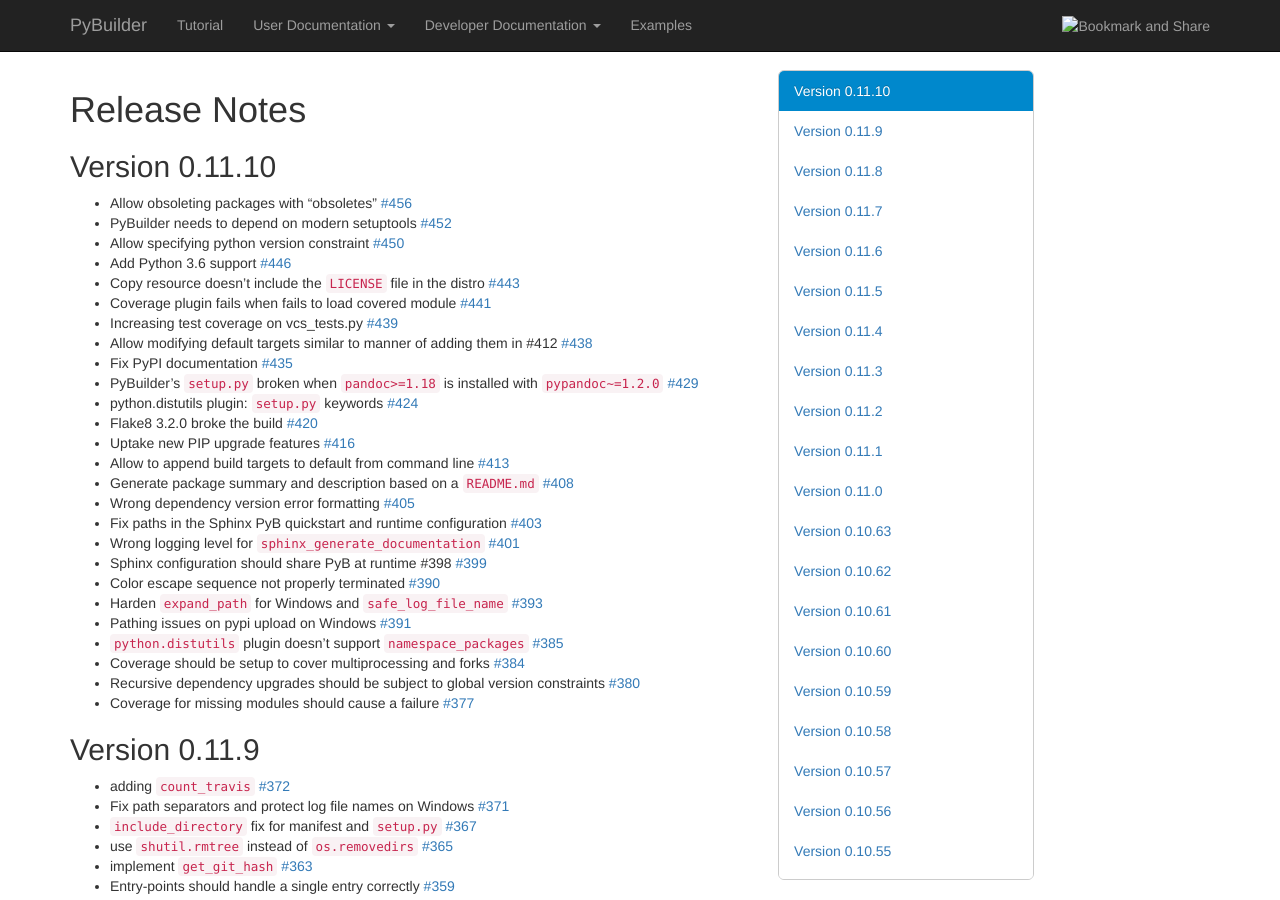
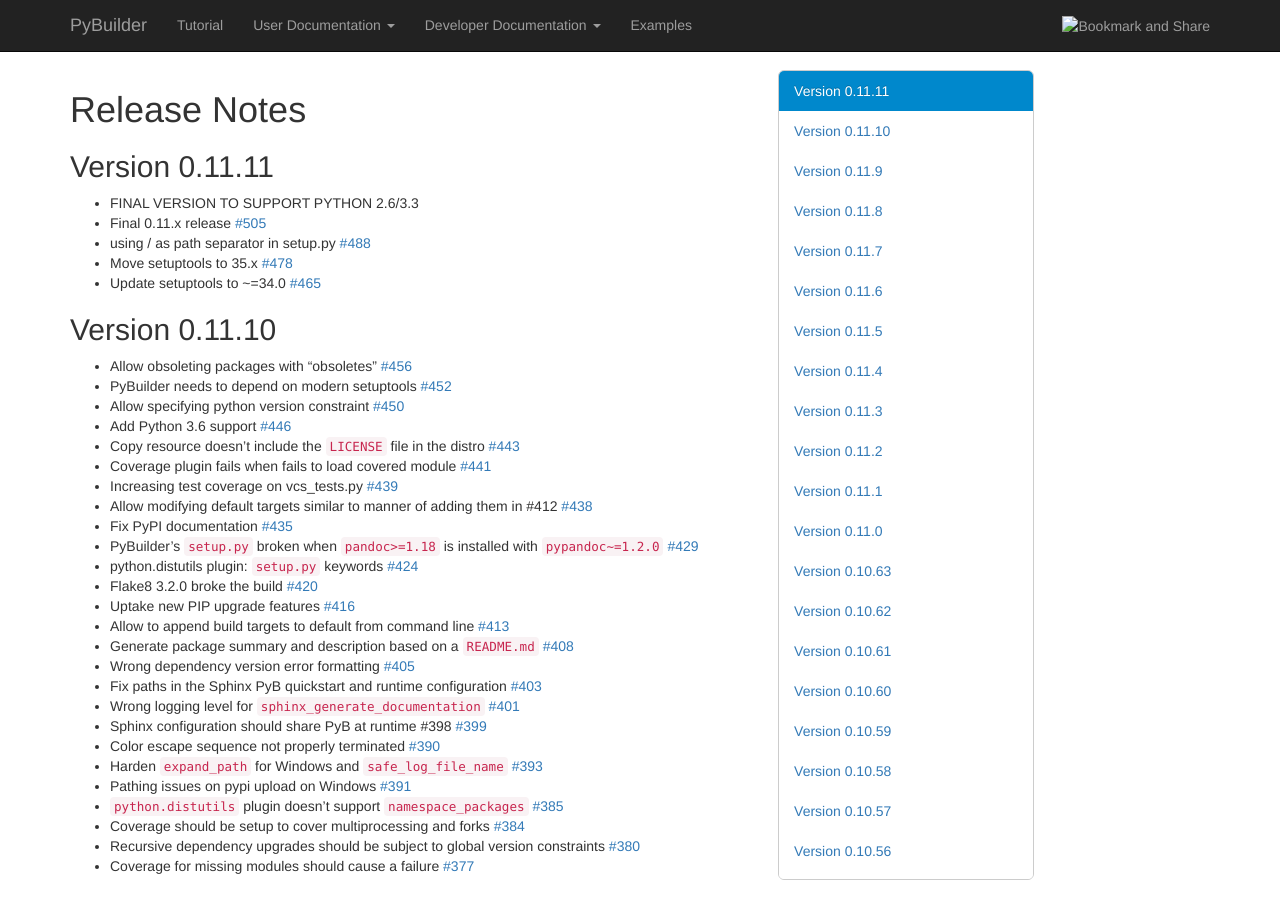
Before and after one commit to pybuilder/pybuilder.github.io, a Jekyll site: the page built from releasenotes/index.md, in a window 1280 px wide and 900 px high. Built offline with Jekyll 4.4.1, drawn with Linux system fonts in a browser that asks for light colours; nearby versions of some CDN libraries.

Commit message:
update release notes for 0.11.11

```diff
--- a/releasenotes/index.md
+++ b/releasenotes/index.md
@@ -4,6 +4,14 @@
 ---
 
 # Release Notes
+
+## Version 0.11.11
+
+* FINAL VERSION TO SUPPORT PYTHON 2.6/3.3
+* Final 0.11.x release [#505](https://github.com/pybuilder/pybuilder/issues/505)
+* using / as path separator in setup.py [#488](https://github.com/pybuilder/pybuilder/issues/488)
+* Move setuptools to 35.x [#478](https://github.com/pybuilder/pybuilder/issues/478)
+* Update setuptools to ~=34.0 [#465](https://github.com/pybuilder/pybuilder/issues/465)
 
 ## Version 0.11.10
 
```
